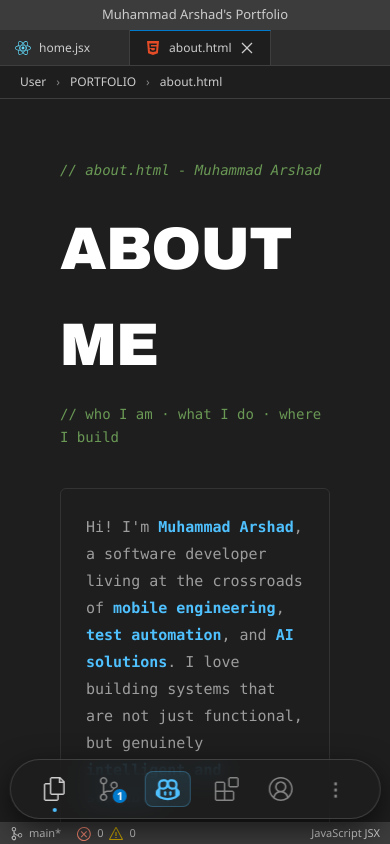
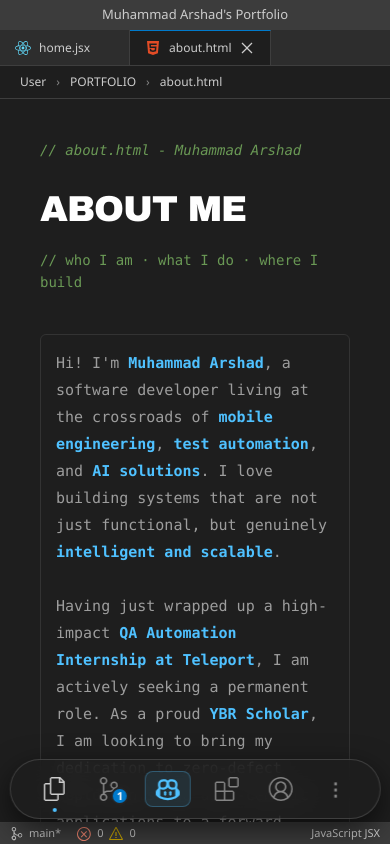
Before and after one commit to MuhdArshadd/portfolio, a React (Vite) app: page / in a window 390 px wide. Both pictures are taken after a click on the element "about.html". Built offline with nearby package versions, Linux system fonts and the light colour scheme.

Commit message:
About for mobile view

```diff
--- a/src/views/About/AboutView.css
+++ b/src/views/About/AboutView.css
@@ -135,3 +135,41 @@
     color: #858585;
     line-height: 1.5;
 }
+
+/* ==========================================
+   MOBILE ABOUT VIEW (Max 768px)
+   ========================================== */
+@media (max-width: 768px) {
+    /* 1. Reclaim horizontal screen space */
+    .about-container {
+        padding: 20px;
+    }
+
+    /* 2. Scale down the massive title */
+    .about-title {
+        font-size: 36px;
+    }
+
+    /* 3. Stack the "Current Focus" grid vertically */
+    .focus-grid {
+        grid-template-columns: 1fr;
+        gap: 15px;
+    }
+
+    /* 4. Prevent Education title & date from crashing into each other */
+    .edu-header {
+        flex-direction: column;
+        align-items: flex-start;
+        gap: 5px;
+    }
+
+    /* 5. Reclaim a little space inside the cards */
+    .about-card {
+        padding: 15px;
+    }
+
+    /* 6. Tighten up the section margins */
+    .section-heading {
+        margin: 30px 0 15px 0;
+    }
+}
```
